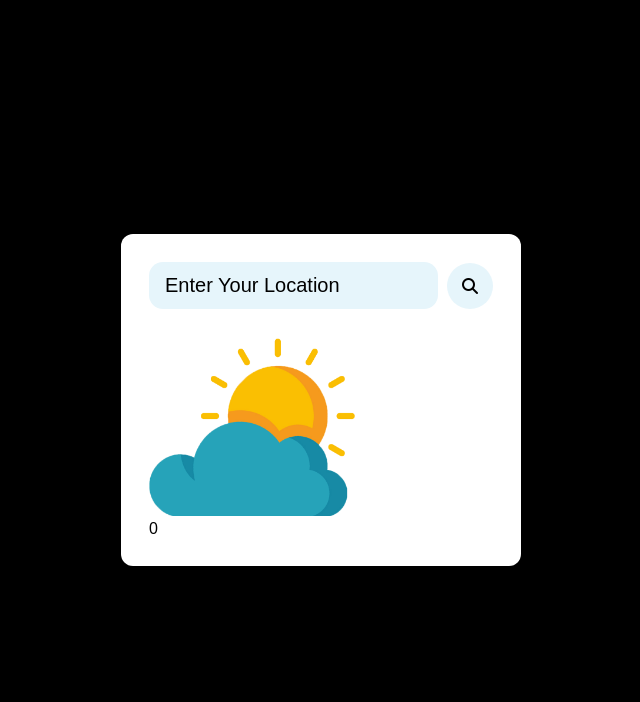
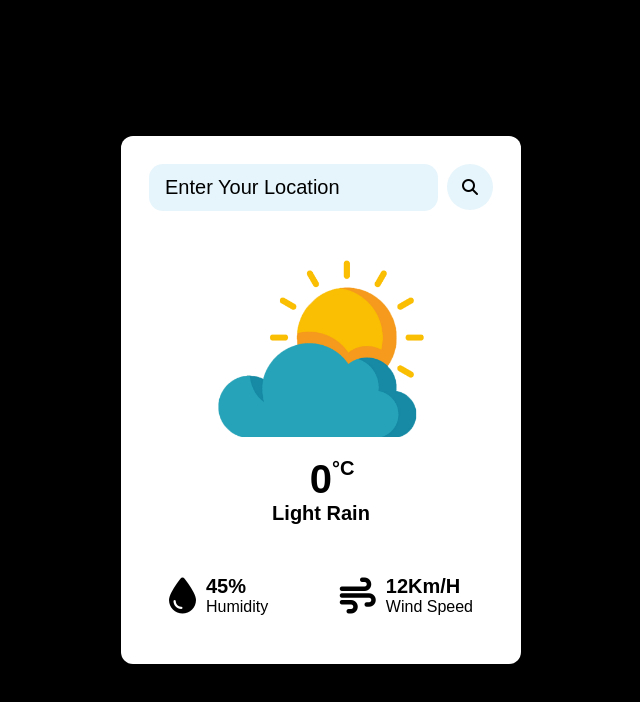
Before and after one commit to charith-codex/Weather-App, a plain HTML site: page index.html in a window 1280 px wide. Shown: the whole page, without its empty margins (319-959 px from the left). Drawn offline with Linux system fonts and the light colour scheme.

Commit message:
version_03
without js

```diff
--- a/index.html
+++ b/index.html
@@ -18,7 +18,26 @@
             <img src="images/cloud.png" alt="weather image" class="weather-img">
 
             <div class="weather-box">
-                <p class="temperature">0</p>
+                <p class="temperature">0 <sup>°C</sup></p>
+                <p class="description">light rain</p>
+            </div>
+
+            <div class="weather-details">
+                <div class="humidity">
+                    <i class="fa-sharp fa-solid fa-droplet"></i>
+                    <div class="text">
+                        <span id="humidity">45%</span>
+                        <p>Humidity</p>
+                    </div>
+                </div>
+
+                <div class="wind">
+                    <i class="fa-solid fa-wind"></i>
+                        <div class="text">
+                        <span id="wind-speed">12Km/H</span>
+                        <p>Wind Speed</p>
+                        </div>
+                </div>
             </div>
         </div>
     </div>
--- a/style.css
+++ b/style.css
@@ -59,6 +59,71 @@ body{
     background-color: #ababab;
 }
 
+.weather-body{
+    display: flex;
+    justify-content: center;
+    align-items: center;
+    flex-direction: column;
+    margin-block: 20px;
+}
+
 .weather-body img{
     width: 60%;
 }
+
+.weather-box{
+    margin-block: 20px;
+    text-align: center;
+}
+
+.weather-box .temperature{
+    font-size: 40px;
+    font-weight: 800;
+    position: relative;
+}
+
+.weather-box .temperature sup{
+    font-size: 20px;
+    position: absolute;
+    font-weight: 600;
+}
+
+.weather-box .description{
+    font-size: 20px;
+    font-weight: 700;
+    text-transform: capitalize;
+}
+
+.weather-details{
+    width: 100%;
+    display: flex;
+    justify-content: space-between;
+    margin-top: 30px;
+}
+
+.humidity, .wind {
+    display: flex;
+    align-items: center;
+}
+
+.humidity{
+    margin-left: 20px;
+}
+
+.wind{
+    margin-right: 20px;
+}
+
+.weather-details i {
+    font-size: 36px;
+}
+
+.weather-details .text{
+    margin-left: 10px;
+    font-size: 16px;
+}
+
+.text span{
+    font-size: 20px;
+    font-weight: 700;
+}
```
